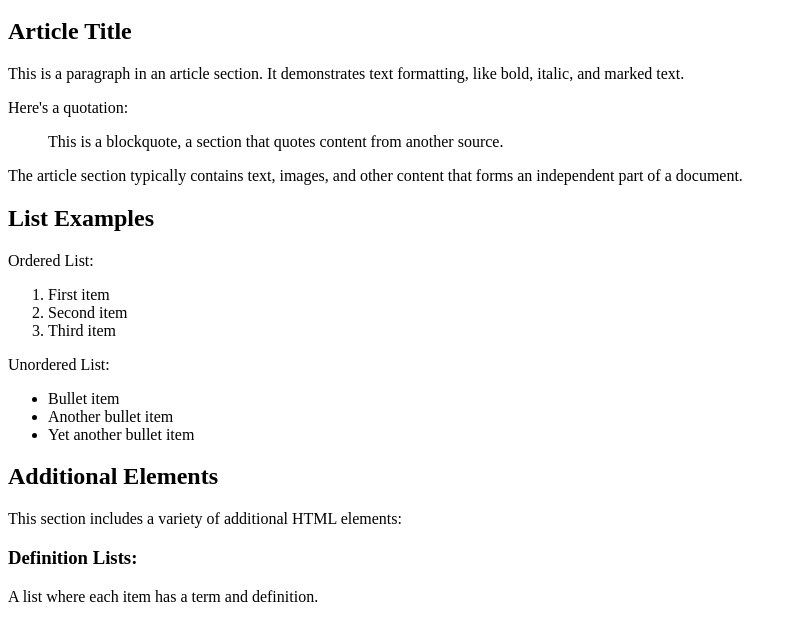
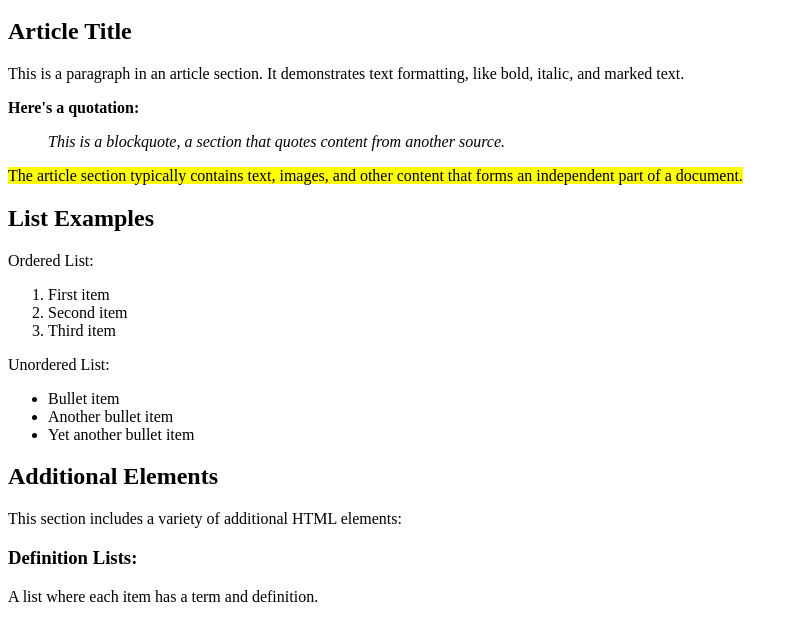
Before and after one commit to Mark-Guerta/ENSF381_Lab2, a plain HTML site: page news.html in a window 1280 px wide. Shown: the part 136-755 px from the top of the page, without its empty margins (0-798 px from the left). Drawn offline with Linux system fonts and the light colour scheme; files whose address does not match are found by name.

Commit message:
Section1 done

```diff
--- a/news.html
+++ b/news.html
@@ -47,11 +47,13 @@ Description : A simple HTML file.
 			<mark> for highlighted text.
 			Ensure each formatting style is correctly demonstrated on the respective words. -->
 
-            <p>Here's a quotation:</p>
+            <b><p>Here's a quotation:</p></b>
             <blockquote cite="http://example.com">
+                <i>
                 This is a blockquote, a section that quotes content from another source.
+                </i>
             </blockquote>
-            <p>The article section typically contains text, images, and other content that forms an independent part of a document.</p>
+            <p><mark>The article section typically contains text, images, and other content that forms an independent part of a document.</mark></p>
         </article>
     </section>
 
```
